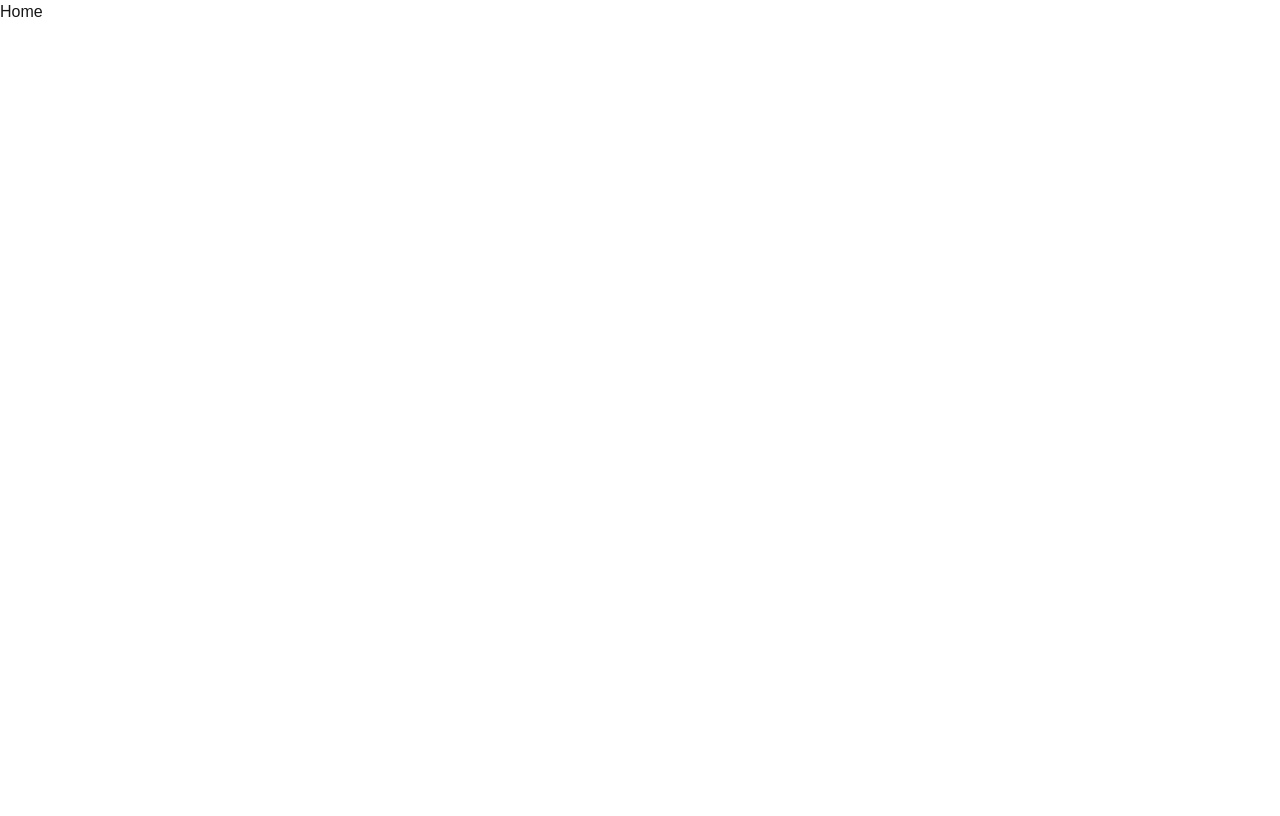
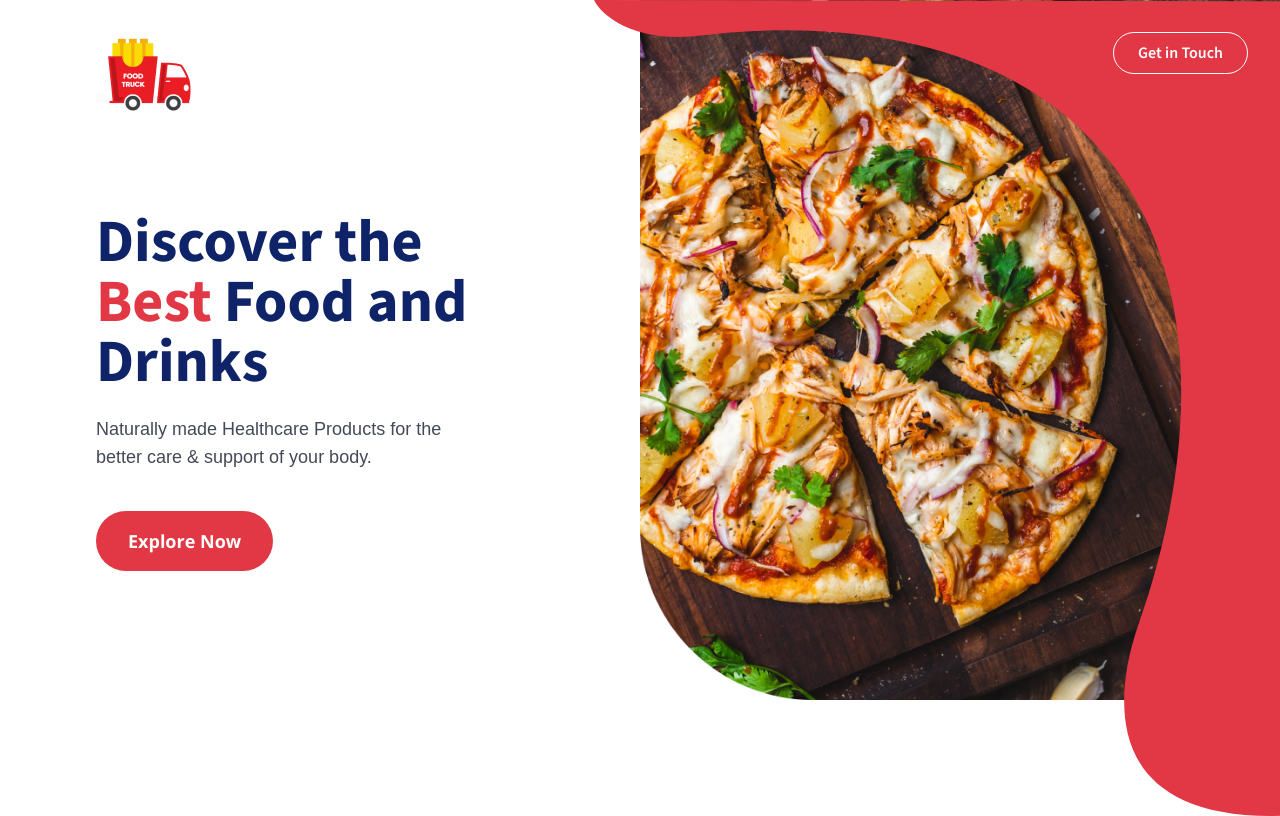
Before and after one commit to masterpranay1/tif-assignment-food-bloging, a Next.js app: page / in a window 1280 px wide. Built offline with nearby package versions, Linux system fonts and the light colour scheme.

Commit message:
feat: Added Hero to home

```diff
--- a/app/page.tsx
+++ b/app/page.tsx
@@ -1,8 +1,9 @@
+import Hero from "@/components/home/Hero";
 
 export default function Home() {
   return (
-    <section>
-      <h1>Home</h1>
-    </section>
+    <main className="w-full min-h-screen">
+      <Hero />
+    </main>
   );
 }
```
